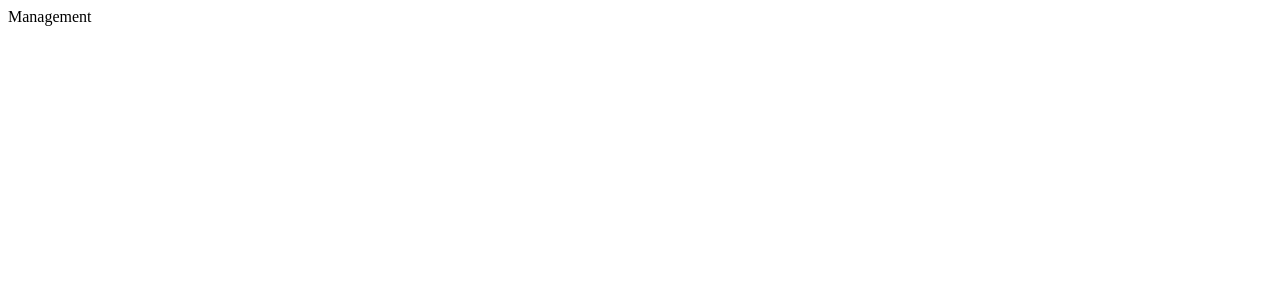
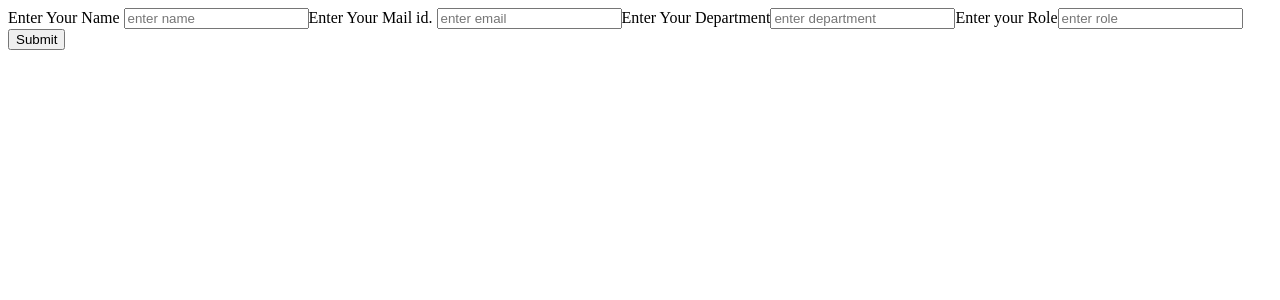
Before and after one commit to jatinks12/HRMSASSIGNMENT, a React (Vite) app: page /management in a window 1280 px wide. Shown: the top 300 px of the page. Built offline with nearby package versions, Linux system fonts and the light colour scheme; no server answers.

Commit message:
added form to add employee data

```diff
--- a/src/Components/Management/Management.tsx
+++ b/src/Components/Management/Management.tsx
@@ -1,7 +1,66 @@
+import React, { useState } from "react"
+import { SupabaseClient } from "../../Helper/Supabase";
 
+interface Idata {
+  Name: string,
+    Email: string,
+    role: string,
+    department: string,
+};
 const Management = () => {
+  const[formdata, setFormdata] =useState<Idata>({
+    Name: "",
+    Email: "",
+    role: "",
+    department: "",
+  });
+
+  const handleChange = (e:any)=> {
+      const {name, value} = e.target;
+
+    setFormdata({ ...formdata,
+      [name] : value
+    });
+    }
+
+    const handleSubmit = async(e:any) =>{
+      e.preventDefault();
+      const {data,error} = await SupabaseClient.from("Employee").insert([
+        formdata
+      ]);
+      if (data){
+        console.log("success", data)
+      }if(error){
+        console.log("error occured", error)
+      }
+      console.log(formdata);
+      setFormdata({
+        Name:"",
+        Email:"",
+        role:"",
+        department:""
+      })
+    }
   return (
-    <div>Management</div>
+   <form onSubmit={handleSubmit}>
+    <label> Enter Your Name </label>
+    <input type="text" name = "Name" placeholder="enter name"
+     onChange={handleChange} value={formdata.Name}/>
+
+    <label>Enter Your Mail id. </label>
+    <input type="text" name = "Email" placeholder="enter email"
+    onChange={handleChange} value={formdata.Email} />
+
+    <label>Enter Your Department</label>
+    <input type="text" name = "department" placeholder="enter department"
+    onChange={handleChange} value={formdata.department}/>
+
+    <label>Enter your Role</label>
+    <input type="text" name="role" placeholder="enter role"
+    onChange={handleChange} value={formdata.role}/>
+  <button type="submit" >Submit</button>
+   </form>
+
   )
 }
 
```
